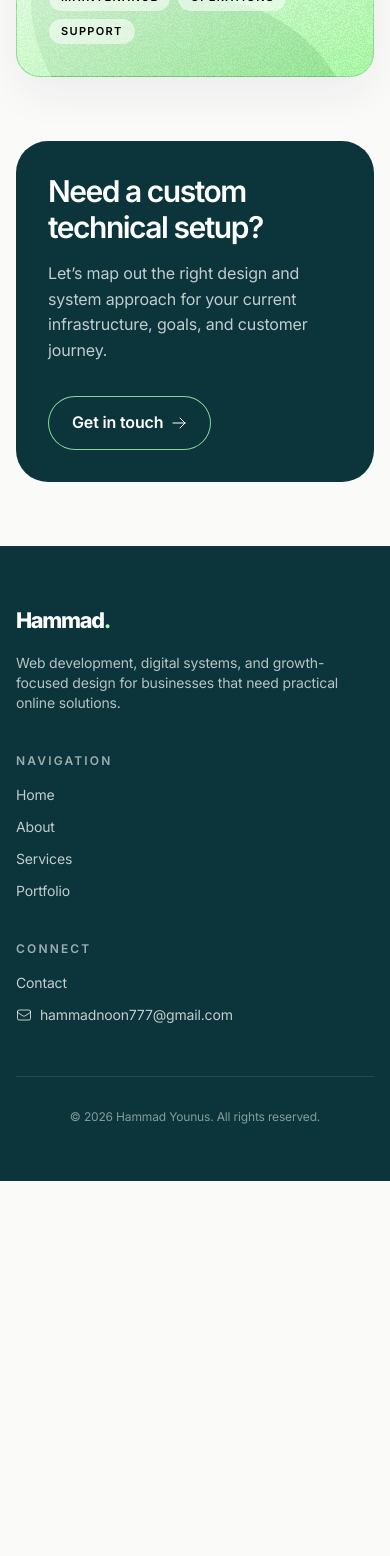
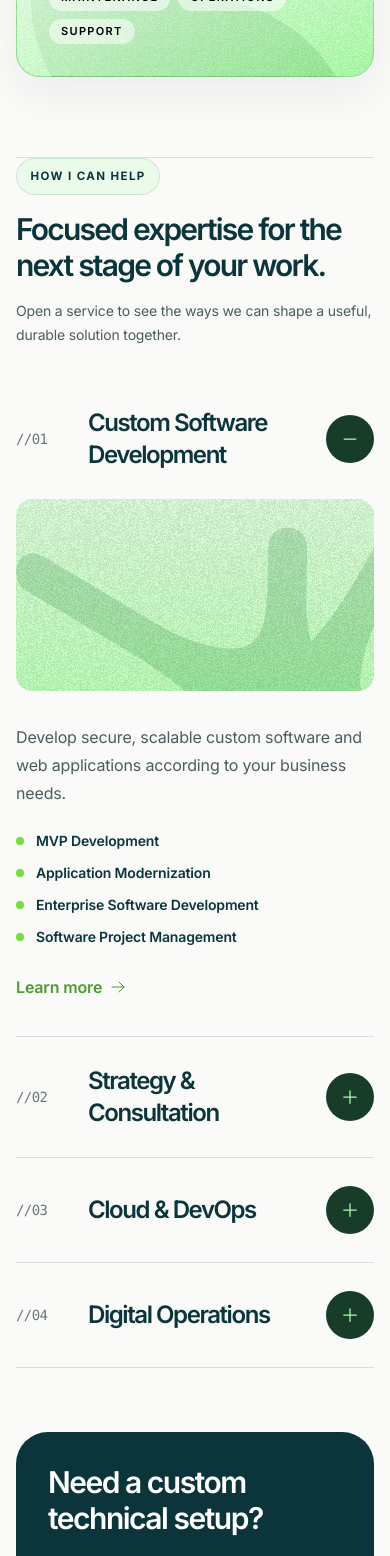
Before and after one commit to developer-noon/website, a Next.js app: page /services in a window 390 px wide. Shown: the part 2249-3805 px from the top of the page. Before the commit the page ends 3430 px from the top, so only its background shows below. Built offline with nearby package versions, Linux system fonts and the light colour scheme; no server answers.

Commit message:
updated the sidebar

```diff
--- /dev/null
+++ b/src/app/services/ServicesAccordion.tsx
@@ -0,0 +1,104 @@
+'use client';
+
+import Image from 'next/image';
+import Link from 'next/link';
+import { ArrowRightIcon, MinusIcon, PlusIcon } from '@heroicons/react/24/outline';
+import { useState } from 'react';
+
+type ServiceDetail = {
+  title: string;
+  description: string;
+  points: string[];
+  image: string;
+};
+
+const serviceDetails: ServiceDetail[] = [
+  {
+    title: 'Custom Software Development',
+    description: 'Develop secure, scalable custom software and web applications according to your business needs.',
+    points: ['MVP development', 'Application modernization', 'Enterprise software development', 'Software project management'],
+    image: '/images/Frame 18.svg',
+  },
+  {
+    title: 'Strategy & Consultation',
+    description: 'Turn complex goals into a clear digital roadmap with practical priorities, systems, and next steps.',
+    points: ['Digital product strategy', 'Technical discovery', 'UX and workflow audits', 'Growth planning'],
+    image: '/images/Frame 19.svg',
+  },
+  {
+    title: 'Cloud & DevOps',
+    description: 'Create dependable infrastructure that is easier to deploy, monitor, maintain, and scale.',
+    points: ['Cloud architecture', 'Deployment automation', 'Performance monitoring', 'Security and reliability'],
+    image: '/images/Frame 20.svg',
+  },
+  {
+    title: 'Digital Operations',
+    description: 'Connect the tools and routines behind your business so everyday work moves with less friction.',
+    points: ['CRM and automation', 'Process improvement', 'Data integrations', 'Ongoing technical support'],
+    image: '/images/Frame 21.svg',
+  },
+];
+
+export default function ServicesAccordion() {
+  const [openIndex, setOpenIndex] = useState(0);
+
+  return (
+    <section className="mt-20 border-y border-[#0B353B]/15" aria-labelledby="service-areas-heading">
+      <div className="mb-8 flex flex-col justify-between gap-4 sm:flex-row sm:items-end">
+        <div>
+          <p className="eyebrow">How I can help</p>
+          <h2 id="service-areas-heading" className="mt-4 max-w-2xl text-3xl font-semibold tracking-[-0.06em] text-[#0B353B] sm:text-5xl">
+            Focused expertise for the next stage of your work.
+          </h2>
+        </div>
+        <p className="max-w-sm text-sm leading-6 text-[#4A5C5F]">Open a service to see the ways we can shape a useful, durable solution together.</p>
+      </div>
+
+      <div>
+        {serviceDetails.map((service, index) => {
+          const isOpen = openIndex === index;
+
+          return (
+            <article key={service.title} className="border-t border-[#0B353B]/15 first:border-t-0">
+              <button
+                type="button"
+                aria-expanded={isOpen}
+                aria-controls={`service-panel-${index}`}
+                onClick={() => setOpenIndex(isOpen ? -1 : index)}
+                className="group grid w-full grid-cols-[56px_minmax(0,1fr)_48px] items-center gap-4 py-7 text-left sm:grid-cols-[88px_minmax(0,1fr)_64px] sm:gap-6 sm:py-9"
+              >
+                <span className="font-mono text-sm tracking-[-0.04em] text-[#6B7778] sm:text-base">{'//'}{String(index + 1).padStart(2, '0')}</span>
+                <span className="text-2xl font-semibold tracking-[-0.06em] text-[#0B353B] transition-colors group-hover:text-[#3C853C] sm:text-4xl">{service.title}</span>
+                <span className="flex h-12 w-12 items-center justify-center rounded-full bg-[#173D29] text-[#ABFFAE] sm:h-14 sm:w-14">
+                  {isOpen ? <MinusIcon className="h-5 w-5" aria-hidden="true" /> : <PlusIcon className="h-5 w-5" aria-hidden="true" />}
+                </span>
+              </button>
+
+              {isOpen ? (
+                <div id={`service-panel-${index}`} className="grid gap-8 pb-9 pl-0 sm:grid-cols-[240px_minmax(0,1fr)] sm:gap-10 sm:pl-[88px] lg:grid-cols-[300px_minmax(0,1fr)]">
+                  <div className="relative h-48 overflow-hidden rounded-2xl sm:h-52">
+                    <Image src={service.image} alt="" fill sizes="(min-width: 1024px) 300px, 100vw" className="object-cover" />
+                  </div>
+                  <div className="max-w-3xl">
+                    <p className="max-w-2xl text-base leading-7 text-[#4A5C5F] sm:text-lg">{service.description}</p>
+                    <ul className="mt-6 grid gap-x-8 gap-y-3 sm:grid-cols-2">
+                      {service.points.map((point) => (
+                        <li key={point} className="flex items-center gap-3 text-sm font-semibold capitalize text-[#0B353B] sm:text-base">
+                          <span className="h-2 w-2 shrink-0 rounded-full bg-[#73DF42]" aria-hidden="true" />
+                          {point}
+                        </li>
+                      ))}
+                    </ul>
+                    <Link href="/contact" className="mt-7 inline-flex items-center gap-2 font-semibold text-[#4D9A35] underline decoration-1 underline-offset-4 hover:text-[#0B353B]">
+                      Learn more <ArrowRightIcon className="h-4 w-4" aria-hidden="true" />
+                    </Link>
+                  </div>
+                </div>
+              ) : null}
+            </article>
+          );
+        })}
+      </div>
+    </section>
+  );
+}
--- a/src/app/services/page.tsx
+++ b/src/app/services/page.tsx
@@ -1,6 +1,7 @@
 import Link from 'next/link';
 import { ArrowRightIcon, CodeBracketIcon, Cog6ToothIcon, PaintBrushIcon, WrenchScrewdriverIcon } from '@heroicons/react/24/outline';
 import ImageCard from '../components/ImageCard';
+import ServicesAccordion from './ServicesAccordion';
 
 const servicesList = [
   {
@@ -59,6 +60,8 @@ export default function Services() {
         })}
       </section>
 
+      <ServicesAccordion />
+
       <section className="mt-16 rounded-[32px] bg-[#0B353B] p-8 text-white sm:p-12">
         <h3 className="text-3xl font-semibold tracking-[-0.05em] sm:text-4xl">Need a custom technical setup?</h3>
         <p className="mt-4 max-w-2xl text-white/75">Let’s map out the right design and system approach for your current infrastructure, goals, and customer journey.</p>
```
Also changed, not shown: src/app/dashboard/components/DashboardShell.tsx (+14 -12 lines).
